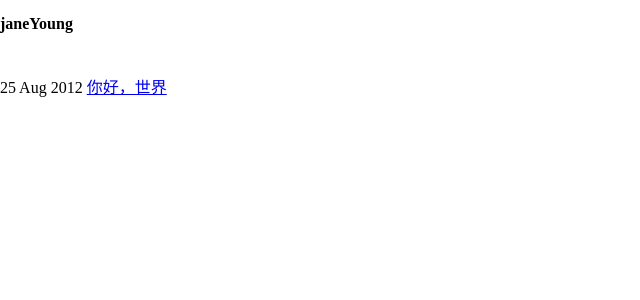
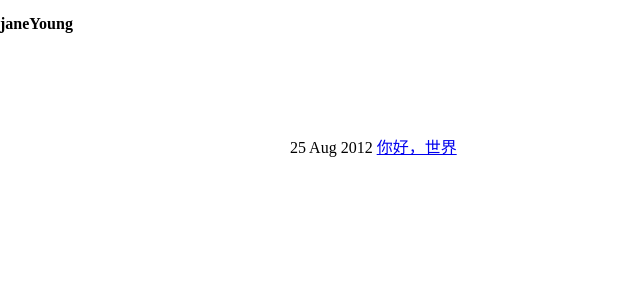
Before and after one commit to janeYoung/blog, a Jekyll site: the page built from index.html, in a window 1280 px wide. Shown: the top 300 px of the page, without its empty margins (0-640 px from the left). Built offline with Jekyll 4.4.1, drawn with Linux system fonts in a browser that asks for light colours.

Commit message:
Update common.css
增加样式

```diff
--- a/style/common.css
+++ b/style/common.css
@@ -53,3 +53,10 @@
     border-collapse: collapse;
     border-spacing: 0;
 }
+.contain{
+    width:700px;
+    margin:60px auto;
+}
+.title{
+    text-align:center
+}
```
